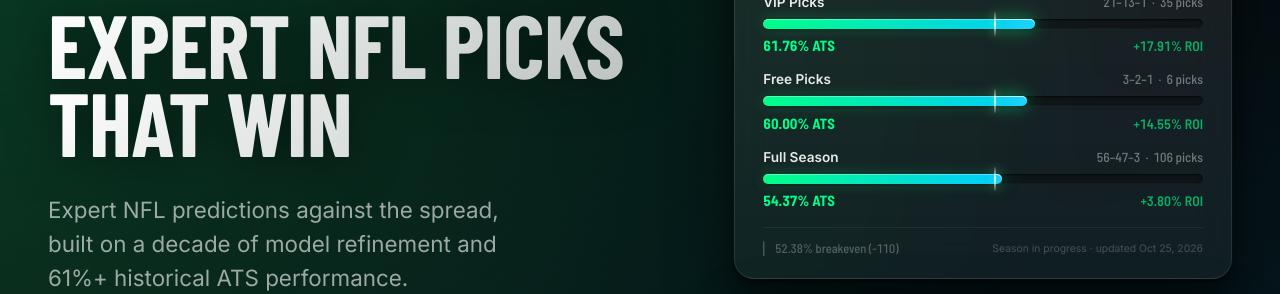
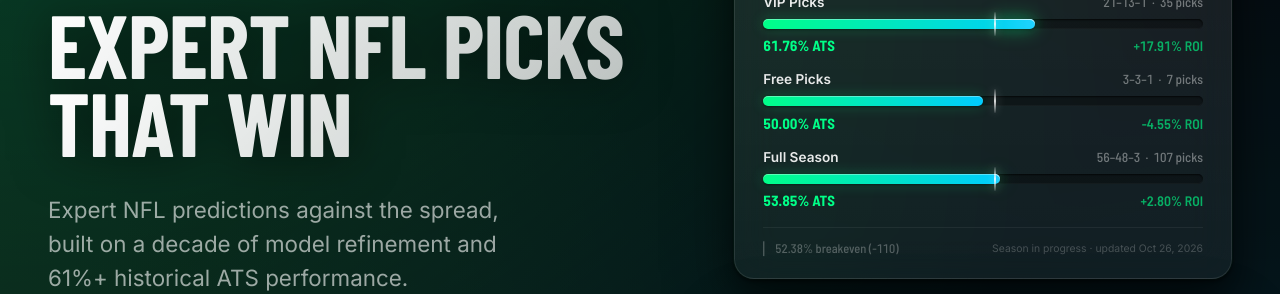
Before and after one commit to brsmith182/YardlineIQ, a website: page public/index.html in a window 1280 px wide. Shown: the part 199-493 px from the top of the page. Drawn offline with nearby package versions, Linux system fonts and the light colour scheme; no server answers; a web font is replaced by a local one.

Commit message:
chore: update the season record with the KC @ SEA game
KC +3 lost: 3-20 at Seattle, missing by 14. The Sunday night pick was
left pending when Week 7 was graded. It was a free pick, so Free and Full
Season move; VIP stays 21-13-1.
- Free: 3-3-1 over 7 picks, 50.00% ATS, -4.55% ROI
- Full Season: 56-48-3 over 107 picks, 53.85% ATS, +2.80% ROI

Both records match a fresh tally of the graded picks in Redis, and no
picks are left pending. The footer date moves to Oct 26, which the last
commit missed.

Co-Authored-By: Claude Opus 5.5 <noreply@anthropic.com>

```diff
--- a/public/index.html
+++ b/public/index.html
@@ -1674,28 +1674,28 @@
                     <div class="chart-row">
                         <div class="chart-row-meta">
                             <span class="chart-tier-name">Free Picks</span>
-                            <span class="chart-record">3–2–1 &nbsp;·&nbsp; 6 picks</span>
+                            <span class="chart-record">3–3–1 &nbsp;·&nbsp; 7 picks</span>
                         </div>
-                        <div class="chart-bar-track" style="--fill-width: 60.00%">
+                        <div class="chart-bar-track" style="--fill-width: 50.00%">
                             <div class="chart-bar-fill"></div>
                         </div>
                         <div class="chart-row-footer">
-                            <span class="chart-pct">60.00% ATS</span>
-                            <span class="chart-roi">+14.55% ROI</span>
+                            <span class="chart-pct">50.00% ATS</span>
+                            <span class="chart-roi">-4.55% ROI</span>
                         </div>
                     </div>
 
                     <div class="chart-row">
                         <div class="chart-row-meta">
                             <span class="chart-tier-name">Full Season</span>
-                            <span class="chart-record">56–47–3 &nbsp;·&nbsp; 106 picks</span>
+                            <span class="chart-record">56–48–3 &nbsp;·&nbsp; 107 picks</span>
                         </div>
-                        <div class="chart-bar-track" style="--fill-width: 54.37%">
+                        <div class="chart-bar-track" style="--fill-width: 53.85%">
                             <div class="chart-bar-fill"></div>
                         </div>
                         <div class="chart-row-footer">
-                            <span class="chart-pct">54.37% ATS</span>
-                            <span class="chart-roi">+3.80% ROI</span>
+                            <span class="chart-pct">53.85% ATS</span>
+                            <span class="chart-roi">+2.80% ROI</span>
                         </div>
                     </div>
 
@@ -1703,7 +1703,7 @@
 
                 <div class="chart-footer">
                     <span class="chart-breakeven-label">▏ 52.38% breakeven (-110)</span>
-                    <span class="chart-picks-note">Season in progress · updated Oct 25, 2026</span>
+                    <span class="chart-picks-note">Season in progress · updated Oct 26, 2026</span>
                 </div>
             </div>
 
```
